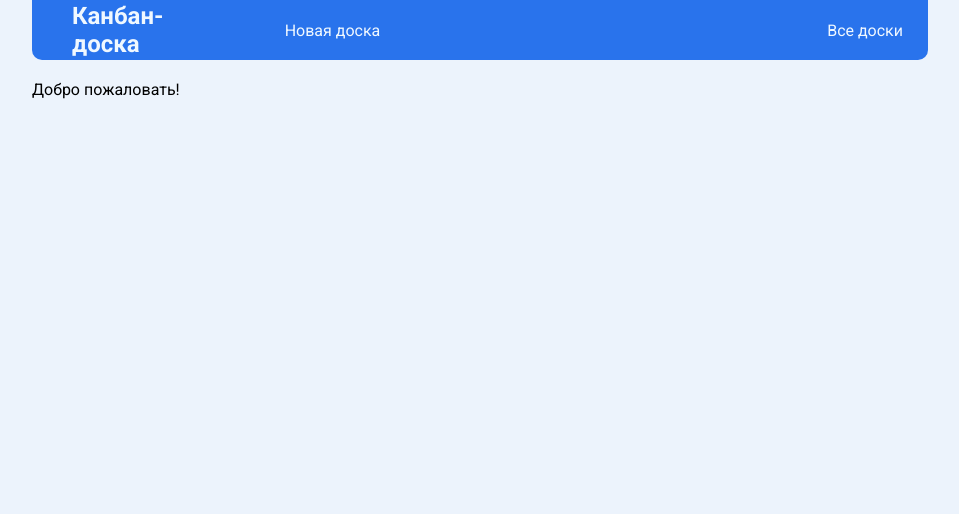
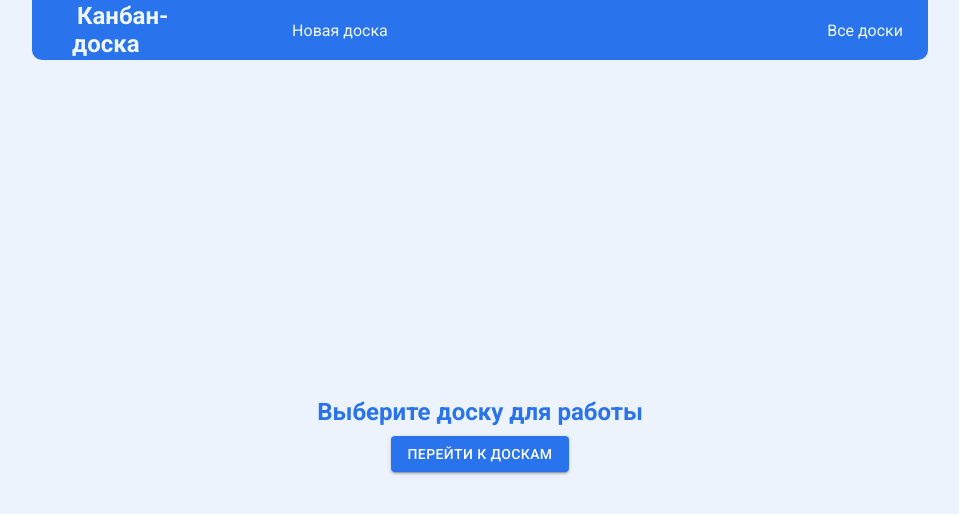
Before and after one commit to olewka40/KanBanBoard, a React (Create React App) app: page / in a window 1280 px wide. Shown: the top 514 px of the page, without its empty margins (160-1119 px from the left). Built offline with nearby package versions, Linux system fonts and the light colour scheme.

Commit message:
Готовый курсач!

```diff
--- a/src/App.js
+++ b/src/App.js
@@ -3,9 +3,15 @@ import { Header } from "./components/Header";
 import React from "react";
 import { Content } from "./components/Content";
 import { createTheme, ThemeProvider } from "@material-ui/core/styles/";
-import { BrowserRouter as Router, Switch, Route } from "react-router-dom";
+import {
+  Switch,
+  Route,
+  useHistory
+} from "react-router-dom";
 import axios from "axios";
-import {Boards} from "./components/Boards";
+import { Boards } from "./components/Boards";
+import { Button } from "@material-ui/core";
+import { HeaderTitle } from "./components/Header/styled";
 
 axios.defaults.baseURL = "http://localhost:3002/";
 
@@ -35,8 +41,11 @@ const theme = createTheme({
 });
 
 const App = () => {
+  const history = useHistory();
+  const toBoards = () => {
+    history.push(`/boards`);
+  };
   return (
-    <Router>
       <ThemeProvider theme={theme}>
         <AppContainer>
           <link
@@ -48,7 +57,14 @@ const App = () => {
 
           <Switch>
             <Route exact path="/">
-              <Main>Добро пожаловать!</Main>
+              <Welcome>
+                <HeaderTitle style={{ color: "#2973ec" }}>
+                  Выберите доску для работы
+                </HeaderTitle>
+                <Button color="primary" variant="contained" onClick={toBoards}>
+                  Перейти к доскам
+                </Button>
+              </Welcome>
             </Route>
             <Route path="/board/:id">
               <Main>
@@ -61,7 +77,6 @@ const App = () => {
           </Switch>
         </AppContainer>
       </ThemeProvider>
-    </Router>
   );
 };
 
@@ -78,3 +93,10 @@ const Main = styled.div`
   padding-left: 0;
   padding-top: 20px;
 `;
+const Welcome = styled.div`
+  display: flex;
+  height: calc(100% - 60px);
+  justify-content: center;
+  align-items: center;
+  flex-direction: column;
+`;
--- a/src/components/Header/index.js
+++ b/src/components/Header/index.js
@@ -20,7 +20,9 @@ export const Header = () => {
   };
   return (
     <HeaderComponent>
-      <HeaderTitle>Канбан-доска</HeaderTitle>
+      <HeaderTitle>
+        <SLink to="/">Канбан-доска</SLink>
+      </HeaderTitle>
       <Actions>
         <HeaderButton onClick={newBoard}>Новая доска</HeaderButton>
         <div style={{ display: "flex" }}>
--- a/src/index.jsx
+++ b/src/index.jsx
@@ -1,5 +1,11 @@
 import React from "react";
 import ReactDOM from "react-dom";
 import App from "./App";
+import { BrowserRouter as Router } from "react-router-dom";
 
-ReactDOM.render(<App />, document.getElementById("root"));
+ReactDOM.render(
+  <Router>
+    <App />{" "}
+  </Router>,
+  document.getElementById("root")
+);
```
